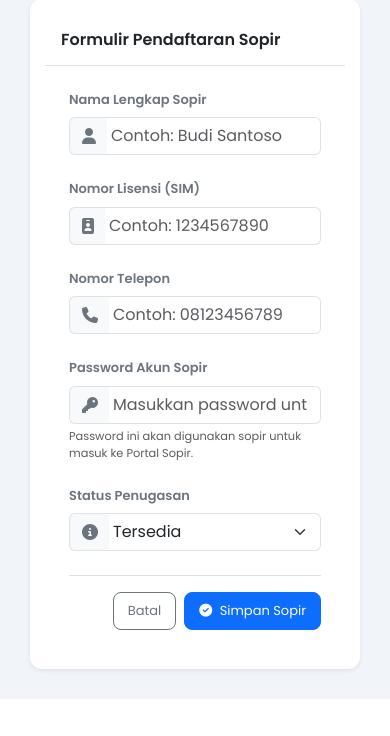
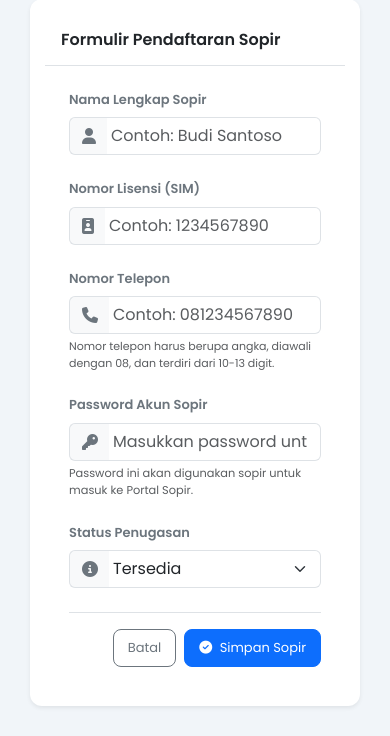
Before and after one commit to Hendrasetiawanolybunga/gunungmas, a Django app: template core/templates/core/sopir/add.html in a window 390 px wide. Shown: the part 235-971 px from the top of the page. Before the commit the page ends 934 px from the top, so only its background shows below. Run offline with Django 5.2, Linux system fonts and the light colour scheme; the template is opened without the code that fills it, so the values that code supplies are empty; some libraries are stand-ins or nearby versions.

Commit message:
Secure driver phone number inputs with regex validation and instant char replacement

```diff
--- a/core/templates/core/sopir/add.html
+++ b/core/templates/core/sopir/add.html
@@ -44,8 +44,12 @@
                         <label for="nomor_telepon" class="form-label fw-semibold text-secondary" style="font-size: 13px;">Nomor Telepon</label>
                         <div class="input-group">
                             <span class="input-group-text bg-light text-secondary border-end-0"><i class="fa-solid fa-phone"></i></span>
-                            <input type="text" name="nomor_telepon" id="nomor_telepon" class="form-control border-start-0 ps-1" placeholder="Contoh: 08123456789" required>
+                            <input type="tel" name="nomor_telepon" id="nomor_telepon" class="form-control border-start-0 ps-1"
+                                   pattern="^08[0-9]{8,11}$" minlength="10" maxlength="13" required
+                                   placeholder="Contoh: 081234567890"
+                                   oninput="this.value = this.value.replace(/[^0-9]/g, '');">
                         </div>
+                        <div class="form-text text-muted" style="font-size: 11px;">Nomor telepon harus berupa angka, diawali dengan 08, dan terdiri dari 10-13 digit.</div>
                     </div>
 
                     <!-- Password Portal -->
--- a/core/templates/core/sopir/edit.html
+++ b/core/templates/core/sopir/edit.html
@@ -44,8 +44,12 @@
                         <label for="nomor_telepon" class="form-label fw-semibold text-secondary" style="font-size: 13px;">Nomor Telepon</label>
                         <div class="input-group">
                             <span class="input-group-text bg-light text-secondary border-end-0"><i class="fa-solid fa-phone"></i></span>
-                            <input type="text" name="nomor_telepon" id="nomor_telepon" class="form-control border-start-0 ps-1" value="{{ sopir.nomor_telepon }}" required>
+                            <input type="tel" name="nomor_telepon" id="nomor_telepon" class="form-control border-start-0 ps-1"
+                                   value="{{ sopir.nomor_telepon }}" pattern="^08[0-9]{8,11}$"
+                                   minlength="10" maxlength="13" required
+                                   oninput="this.value = this.value.replace(/[^0-9]/g, '');">
                         </div>
+                        <div class="form-text text-muted" style="font-size: 11px;">Nomor telepon harus berupa angka, diawali dengan 08, dan terdiri dari 10-13 digit.</div>
                     </div>
 
                     <!-- Password Portal -->
```
Also changed, not shown: core/views.py (+20 -2 lines).
